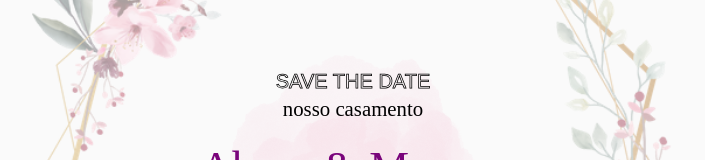
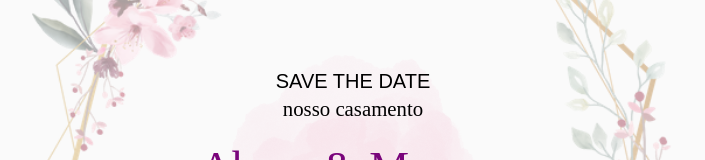
Before and after one commit to abnerpersio/wedding-web, a React (Vite) app: page /save-the-date in a window 1280 px wide. Shown: the part 233-393 px from the top of the page, without its empty margins (287-992 px from the left). Built offline with nearby package versions, Linux system fonts and the light colour scheme; a web font is replaced by a local one.

Commit message:
style: save the date title

```diff
--- a/src/pages/save-the-date/index.tsx
+++ b/src/pages/save-the-date/index.tsx
@@ -16,7 +16,7 @@ export function SaveTheDate() {
       <ImageDecoration src={backgroundRound} />
 
       <Content>
-        <h2>Save the Date</h2>
+        <h2>Save the date</h2>
         <h3>nosso casamento</h3>
         <Title text="Abner & Mayara" withAnimation />
         <h4>07 . 09 . 2023</h4>
--- a/src/pages/save-the-date/styles.ts
+++ b/src/pages/save-the-date/styles.ts
@@ -24,8 +24,6 @@ export const Content = styled.main`
     white-space: nowrap;
     font-size: 1.25em;
     font-weight: 500;
-    -webkit-text-fill-color: transparent;
-    -webkit-text-stroke: 0.75px;
     text-transform: uppercase;
     animation: ${typingAnimation} 3.5s steps(40, end), ${blinkAnimation} 0.75s step-end;
   }
```
